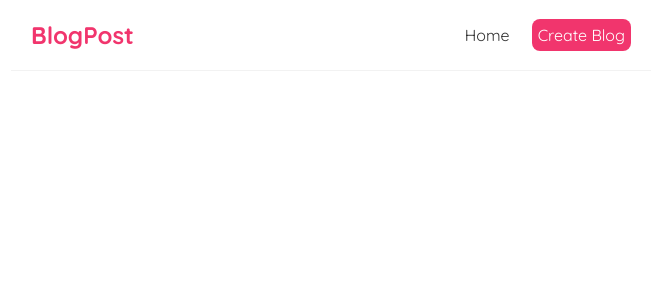
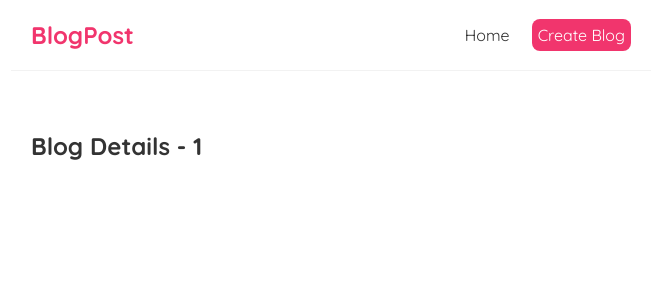
Before and after one commit to ishaanbajpai/BlogPost-React-blogging-app, a React (Create React App) app: page /blogs/1 in a window 1280 px wide. Shown: the top 300 px of the page, without its empty margins (309-971 px from the left). Built offline with nearby package versions, Linux system fonts and the light colour scheme; the HTML template or start-up script is replaced by a standard one.

Commit message:
added route params

```diff
--- a/src/App.js
+++ b/src/App.js
@@ -4,6 +4,8 @@
 import Home from './Home';
 import Create from './Create';
 import { BrowserRouter as Router, Switch, Route } from 'react-router-dom';
+import BlogDetails from './BlogDetails';
+
 function App() {
   return (
     <Router>
@@ -17,6 +19,9 @@
             <Route path="/create">
               <Create></Create>
             </Route>
+            <Route path="/blogs/:id">
+              <BlogDetails></BlogDetails>
+            </Route>
           </Switch>
         </div>
       </div>
--- /dev/null
+++ b/src/BlogDetails.js
@@ -0,0 +1,12 @@
+import { useParams } from "react-router";
+
+const BlogDetails = () => {
+    const { id } = useParams();
+    return (
+        <div className="blog-details">
+            <h2>Blog Details - {id} </h2>
+        </div>
+    );
+}
+
+export default BlogDetails;
--- a/src/BlogsList.js
+++ b/src/BlogsList.js
@@ -1,3 +1,5 @@
+import { Link } from "react-router-dom";
+
 const BlogsList = ({blogs, title, handleDelete}) => {
     // const blogs = props.blogs;
     // const title = props.title;
@@ -6,8 +8,10 @@
             <h2>{title}</h2>
             {blogs.map((blog)=>(
             <div className="blog-preview" key={blog.id}>
-                <h2>{blog.title}</h2>
-                <p>Written by {blog.author}</p>
+                <Link to={`/blogs/${blog.id}`}>
+                    <h2>{blog.title}</h2>
+                    <p>Written by {blog.author}</p>
+                </Link>
             </div>
         ))}
         </div>
--- a/src/index.css
+++ b/src/index.css
@@ -49,3 +49,6 @@
   color: #f1356d;
   margin-bottom: 8px;
 }
+.blog-preview a {
+  text-decoration: none;
+}
--- a/src/useFetch.js
+++ b/src/useFetch.js
@@ -28,7 +28,7 @@
                         setIsPending(false);
                     }
                 });
-        }, 1000);
+        }, 500);
         return () => abortCont.abort();
     }, [url]);
 
```
